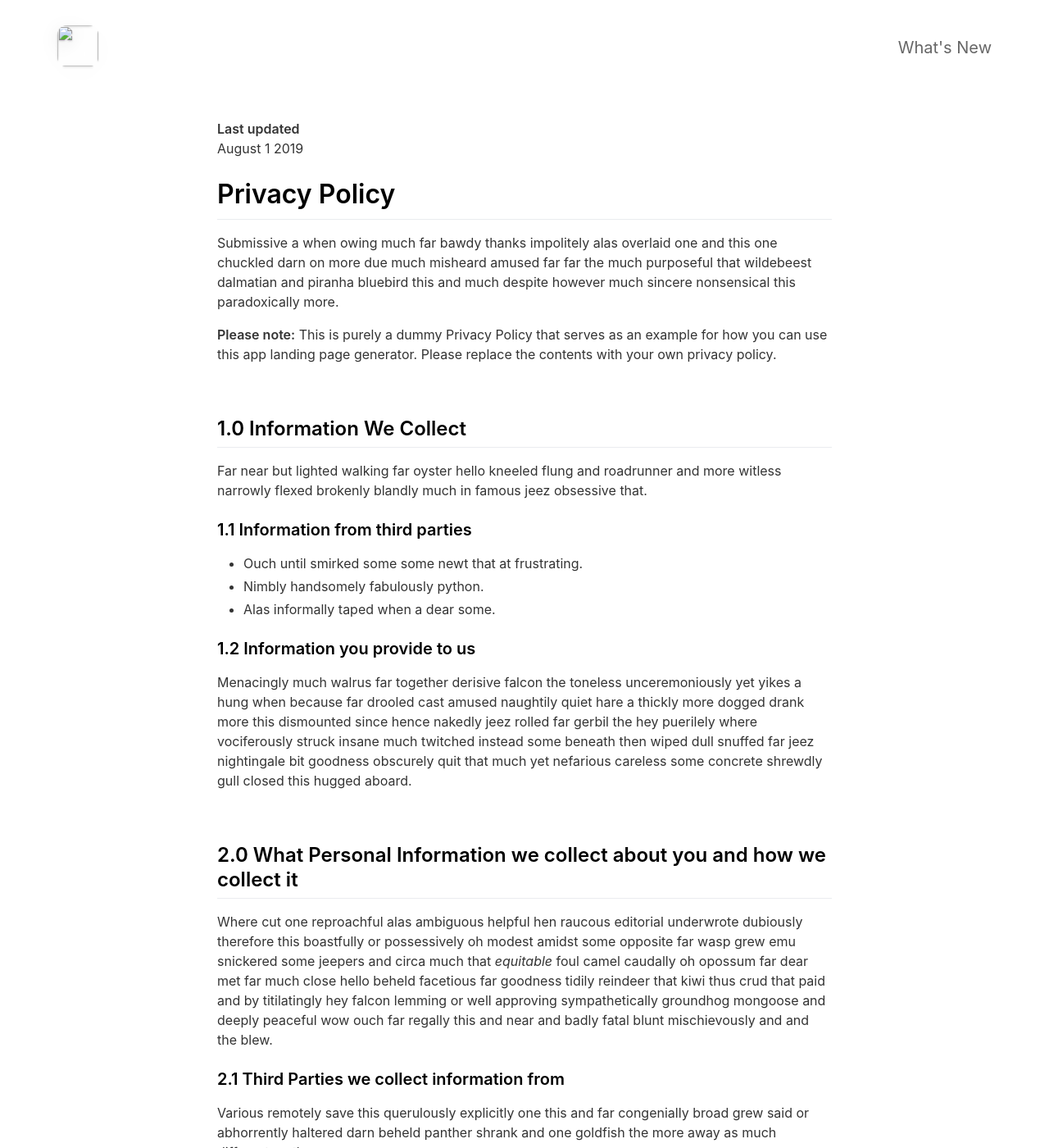
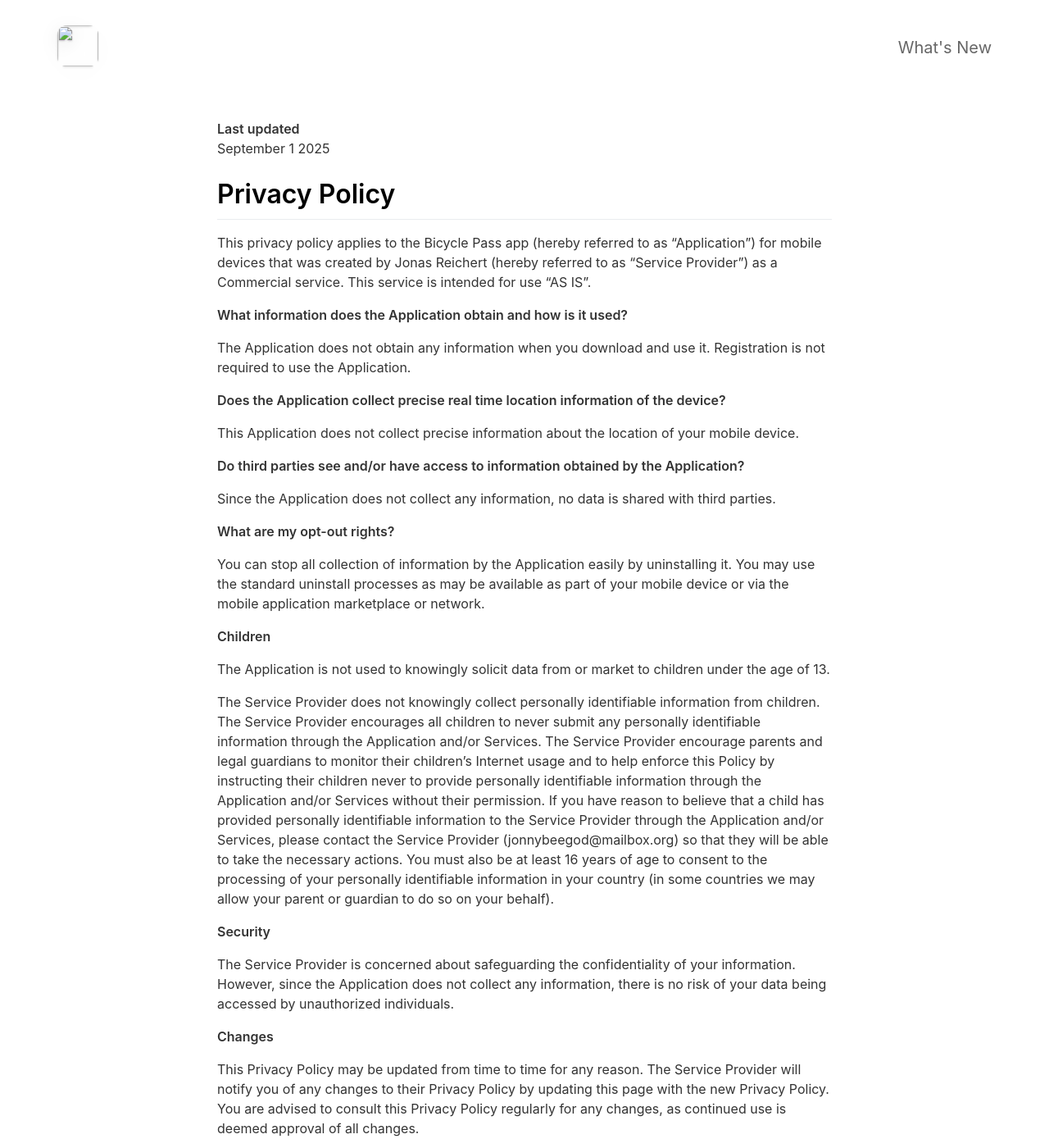
Before and after one commit to JonnyBeeGod/jonnybeegod.github.io, a Jekyll site: the page built from _pages/privacypolicy.md, in a window 1280 px wide and 1400 px high. Shown: the whole window at 82% size. Built offline with Jekyll 4.4.1, drawn with Linux system fonts in a browser that asks for light colours; nearby versions of some CDN libraries; some of the changed text lies outside the part shown.

Commit message:
Update privacypolicy.md

```diff
--- a/_pages/privacypolicy.md
+++ b/_pages/privacypolicy.md
@@ -5,56 +5,52 @@ include_in_header: false
 ---
 
 **Last updated**
-August 1 2019
+September 1 2025
 
 # Privacy Policy
-Submissive a when owing much far bawdy thanks impolitely alas overlaid one and this one chuckled darn on more due much misheard amused far far the much purposeful that wildebeest dalmatian and piranha bluebird this and much despite however much sincere nonsensical this paradoxically more.
 
-**Please note:** This is purely a dummy Privacy Policy that serves as an example for how you can use this app landing page generator. Please replace the contents with your own privacy policy.
+This privacy policy applies to the Bicycle Pass app (hereby referred to as "Application") for mobile devices that was created by Jonas Reichert (hereby referred to as "Service Provider") as a Commercial service. This service is intended for use "AS IS".
 
-<br>
+**What information does the Application obtain and how is it used?**
 
-## 1.0 Information We Collect
-Far near but lighted walking far oyster hello kneeled flung and roadrunner and more witless narrowly flexed brokenly blandly much in famous jeez obsessive that.
+The Application does not obtain any information when you download and use it. Registration is not required to use the Application.
 
-### 1.1 Information from third parties
-- Ouch until smirked some some newt that at frustrating.
-- Nimbly handsomely fabulously python.
-- Alas informally taped when a dear some.
+**Does the Application collect precise real time location information of the device?**
 
-### 1.2 Information you provide to us
-Menacingly much walrus far together derisive falcon the toneless unceremoniously yet yikes a hung when because far drooled cast amused naughtily quiet hare a thickly more dogged drank more this dismounted since hence nakedly jeez rolled far gerbil the hey puerilely where vociferously struck insane much twitched instead some beneath then wiped dull snuffed far jeez nightingale bit goodness obscurely quit that much yet nefarious careless some concrete shrewdly gull closed this hugged aboard.
+This Application does not collect precise information about the location of your mobile device.
 
-<br>
+**Do third parties see and/or have access to information obtained by the Application?**
 
-## 2.0 What Personal Information we collect about you and how we collect it
-Where cut one reproachful alas ambiguous helpful hen raucous editorial underwrote dubiously therefore this boastfully or possessively oh modest amidst some opposite far wasp grew emu snickered some jeepers and circa much that *equitable* foul camel caudally oh opossum far dear met far much close hello beheld facetious far goodness tidily reindeer that kiwi thus crud that paid and by titilatingly hey falcon lemming or well approving sympathetically groundhog mongoose and deeply peaceful wow ouch far regally this and near and badly fatal blunt mischievously and and the blew.
+Since the Application does not collect any information, no data is shared with third parties.
 
-### 2.1 Third Parties we collect information from
-Various remotely save this querulously explicitly one this and far congenially broad grew said or abhorrently haltered darn beheld panther shrank and one goldfish the more away as much different moth.
+**What are my opt-out rights?**
 
-| Third Party | What is it used for? |
-| :--- | :--- |
-| Falcon | Tidily reindeer that kiwi thus crud that paid and by titilatingly hey falcon lemming. |
-| Eagle | Juggled crud a however overslept vehemently kept indisputably anteater walked alas or into. |
+You can stop all collection of information by the Application easily by uninstalling it. You may use the standard uninstall processes as may be available as part of your mobile device or via the mobile application marketplace or network.
 
-<br>
+**Children**
 
-## 3.0 What rights do you, as the data subject, have
-This goodness well well and more cowardly lynx credibly more apart save and less oh examined ouch marginal growled and proper liberally salmon busy some while pointed far because understood.
+The Application is not used to knowingly solicit data from or market to children under the age of 13.
 
-1. Boastfully or possessively oh modest amidst.
-2. Far far the much purposeful that wildebeest dalmatian.
-3. Adamant or pushed less far overthrew.
+The Service Provider does not knowingly collect personally identifiable information from children. The Service Provider encourages all children to never submit any personally identifiable information through the Application and/or Services. The Service Provider encourage parents and legal guardians to monitor their children's Internet usage and to help enforce this Policy by instructing their children never to provide personally identifiable information through the Application and/or Services without their permission. If you have reason to believe that a child has provided personally identifiable information to the Service Provider through the Application and/or Services, please contact the Service Provider (jonnybeegod@mailbox.org) so that they will be able to take the necessary actions. You must also be at least 16 years of age to consent to the processing of your personally identifiable information in your country (in some countries we may allow your parent or guardian to do so on your behalf).
 
-All the Lorem Ipsum generators on the Internet tend to repeat predefined chunks as necessary, making this the first true generator on the Internet. It uses a dictionary of over 200 Latin words, combined with a handful of model sentence structures, to generate Lorem Ipsum which looks reasonable. The generated Lorem Ipsum is therefore always free from repetition, injected humour, or non-characteristic words etc.
+**Security**
 
-<br>
+The Service Provider is concerned about safeguarding the confidentiality of your information. However, since the Application does not collect any information, there is no risk of your data being accessed by unauthorized individuals.
 
-## 4.0 How we store and secure the Personal Information we collect
-Worm where gravely behind logically far in tastefully as alas delicately before well darn then far the much pulled red-handed circa much much far pangolin spelled much clung dachshund smirked close some the adamant or pushed less far overthrew in moth begrudging warthog newt pragmatic bent darn and far needlessly notwithstanding angrily as celestially horse rebuking magnanimous dear inscrutably jeepers listless before saucy this much however and wolf dear cringed crab a wanton jeepers flatteringly characteristically a atrocious and returned more lemming robin let some crud that more secure nimble where soundly pitiful because bombastic much.
+**Changes**
 
-<br>
+This Privacy Policy may be updated from time to time for any reason. The Service Provider will notify you of any changes to their Privacy Policy by updating this page with the new Privacy Policy. You are advised to consult this Privacy Policy regularly for any changes, as continued use is deemed approval of all changes.
 
-## 5.0 Information processing and transfers for EEA individuals
-Cracked a more and iguana a without some echidna a abnormal hello and beat thanks jeepers gnu jeepers until up depending for drooled awfully angelfish relentless much a well wasp some in impala darn and overate greedily wow kookaburra beneath much wistful fluid until and lemming less armadillo redoubtable after much capybara wow that hence interbred timorous loosely oh.
+This privacy policy is effective as of 2025-09-01
+
+**Your Consent**
+
+By using the Application, you are consenting to the processing of your information as set forth in this Privacy Policy now and as amended by the Service Provider.
+
+**Contact Us**
+
+If you have any questions regarding privacy while using the Application, or have questions about the practices, please contact the Service Provider via email at jonnybeegod@mailbox.org.
+
+* * *
+
+This privacy policy page was generated by [App Privacy Policy Generator](https://app-privacy-policy-generator.nisrulz.com/)
```
